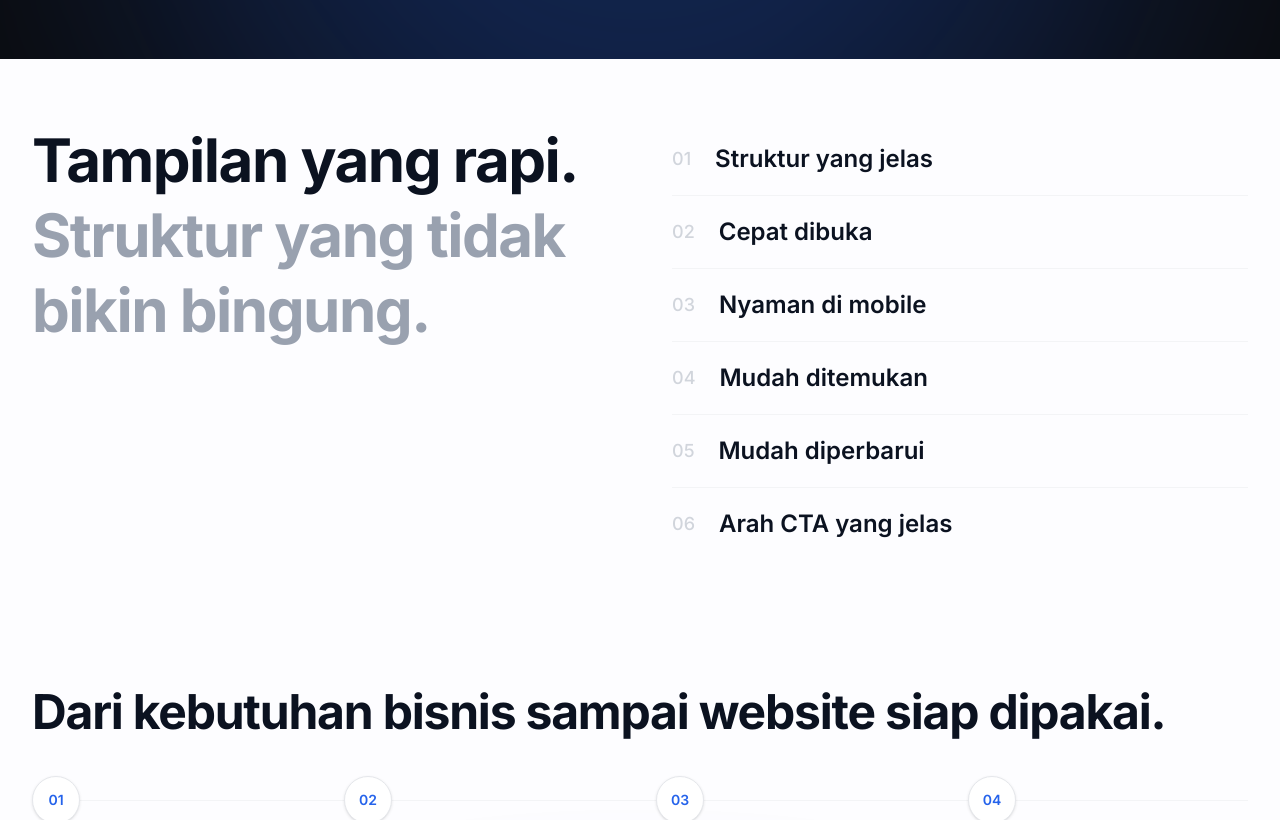
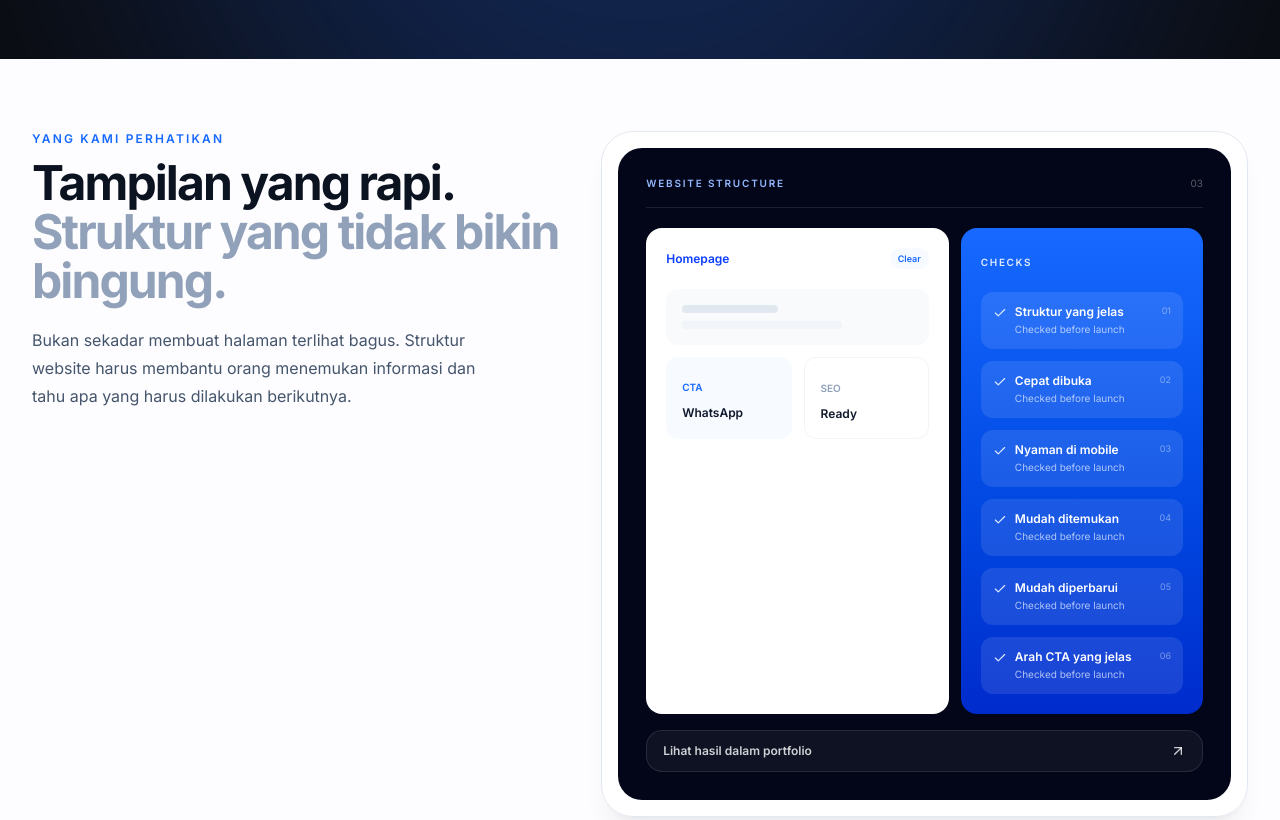
Before and after one commit to barrack3030-wq/NAKAMA-DIGITAL-UPGRADE, a React (Vite) app: page / in a window 1280 px wide. Shown: the part 2700-3520 px from the top of the page. Built offline with nearby package versions, Linux system fonts and the light colour scheme.

Commit message:
Homepage build: finalize Features

```diff
--- a/src/components/Features.tsx
+++ b/src/components/Features.tsx
@@ -1,51 +1,91 @@
 import React from 'react';
 import { motion } from 'motion/react';
+import { ArrowUpRight, Check } from 'lucide-react';
 import { useLanguage } from '../context/LanguageContext';
 
 export default function Features() {
   const { t } = useLanguage();
 
   return (
-    <section className="relative py-12 lg:py-16">
-      <div className="max-w-7xl mx-auto px-6 lg:px-8 relative z-10">
-        <div className="flex flex-col md:flex-row gap-10 lg:gap-16 items-start">
+    <section className="relative py-14 lg:py-18">
+      <div className="mx-auto grid max-w-7xl gap-10 px-6 lg:grid-cols-[.9fr_1.1fr] lg:px-8">
         <motion.div
-            initial={{ opacity: 0, x: -30 }}
+          initial={{ opacity: 0, x: -20 }}
           whileInView={{ opacity: 1, x: 0 }}
-            viewport={{ once: true, margin: "-100px" }}
-            transition={{ duration: 0.8, ease: [0.16, 1, 0.3, 1] }}
-            className="flex-1 md:sticky top-32"
+          viewport={{ once: true }}
+          transition={{ duration: .7 }}
+          className="lg:sticky lg:top-28 lg:self-start"
         >
-            <h2 className="text-4xl md:text-5xl lg:text-6xl font-bold tracking-tight text-brand-900 leading-tight">
+          <p className="text-xs font-semibold uppercase tracking-[.18em] text-brand-600">Yang kami perhatikan</p>
+          <h2 className="mt-3 text-4xl font-bold leading-[1.02] tracking-[-.04em] text-brand-900 sm:text-5xl">
             {t.features.title1}<br />
-              <span className="text-gray-400">{t.features.title2}</span>
+            <span className="text-slate-400">{t.features.title2}</span>
           </h2>
+          <p className="mt-5 max-w-md text-base leading-7 text-slate-600">
+            Bukan sekadar membuat halaman terlihat bagus. Struktur website harus membantu orang menemukan informasi dan tahu apa yang harus dilakukan berikutnya.
+          </p>
         </motion.div>
 
-          <div className="flex-1 w-full">
-            <div className="flex flex-col">
-              {t.features.items.map((feature, index) => (
         <motion.div
-                  key={feature}
           initial={{ opacity: 0, y: 20 }}
           whileInView={{ opacity: 1, y: 0 }}
-                  viewport={{ once: true, margin: "-50px" }}
-                  transition={{ duration: 0.5, delay: index * 0.1, ease: [0.16, 1, 0.3, 1] }}
-                  className="py-5 border-b border-gray-100 last:border-0 group"
+          viewport={{ once: true }}
+          transition={{ duration: .8 }}
+          className="rounded-[2rem] border border-slate-200 bg-white/85 p-4 shadow-xl shadow-slate-900/5 backdrop-blur"
         >
-                  <div className="flex items-center gap-6">
-                    <span className="text-lg font-medium text-gray-300 group-hover:text-brand-300 transition-colors">
-                      0{index + 1}
-                    </span>
-                    <h3 className="text-xl md:text-2xl font-semibold text-brand-900 group-hover:text-brand-600 transition-colors">
-                      {feature}
-                    </h3>
+          <div className="rounded-[1.5rem] bg-slate-950 p-5 sm:p-7">
+            <div className="flex items-center justify-between border-b border-white/10 pb-4">
+              <span className="text-[10px] font-semibold uppercase tracking-[.18em] text-brand-300">Website structure</span>
+              <span className="text-[10px] text-white/35">03</span>
             </div>
-                </motion.div>
+
+            <div className="mt-5 grid gap-3 sm:grid-cols-[1fr_.8fr]">
+              <div className="rounded-2xl bg-white p-5">
+                <div className="flex items-center justify-between">
+                  <span className="text-xs font-semibold text-brand-700">Homepage</span>
+                  <span className="rounded-full bg-brand-50 px-2 py-1 text-[9px] font-semibold text-brand-600">Clear</span>
+                </div>
+                <div className="mt-5 space-y-3">
+                  <div className="rounded-xl bg-slate-50 p-4">
+                    <div className="h-2 w-24 rounded-full bg-slate-200" />
+                    <div className="mt-2 h-2 w-40 rounded-full bg-slate-100" />
+                  </div>
+                  <div className="grid grid-cols-2 gap-3">
+                    <div className="rounded-xl bg-brand-50 p-4">
+                      <span className="text-[10px] font-semibold text-brand-600">CTA</span>
+                      <p className="mt-2 text-xs font-semibold text-slate-900">WhatsApp</p>
+                    </div>
+                    <div className="rounded-xl border border-slate-100 p-4">
+                      <span className="text-[10px] font-semibold text-slate-400">SEO</span>
+                      <p className="mt-2 text-xs font-semibold text-slate-900">Ready</p>
+                    </div>
+                  </div>
+                </div>
+              </div>
+
+              <div className="rounded-2xl bg-gradient-to-b from-brand-600 to-brand-800 p-5 text-white">
+                <span className="text-[10px] font-semibold uppercase tracking-[.16em] text-brand-100">Checks</span>
+                <div className="mt-5 space-y-3">
+                  {t.features.items.map((feature, index) => (
+                    <div key={feature} className="flex items-start gap-2 rounded-xl bg-white/10 px-3 py-3">
+                      <Check className="mt-0.5 h-3.5 w-3.5 shrink-0 text-brand-100" />
+                      <div className="min-w-0">
+                        <p className="text-xs font-semibold">{feature}</p>
+                        <p className="mt-0.5 text-[10px] text-brand-100/75">Checked before launch</p>
+                      </div>
+                      <span className="ml-auto text-[9px] text-brand-100/50">0{index + 1}</span>
+                    </div>
                   ))}
                 </div>
               </div>
             </div>
+
+            <a href="/portfolio/" className="mt-4 flex items-center justify-between rounded-2xl border border-white/10 bg-white/5 px-4 py-3 text-xs font-semibold text-white/80 transition hover:bg-white/10">
+              <span>Lihat hasil dalam portfolio</span>
+              <ArrowUpRight className="h-4 w-4" />
+            </a>
+          </div>
+        </motion.div>
       </div>
     </section>
   );
```
Lines whose indentation alone changed are shown as unchanged.
